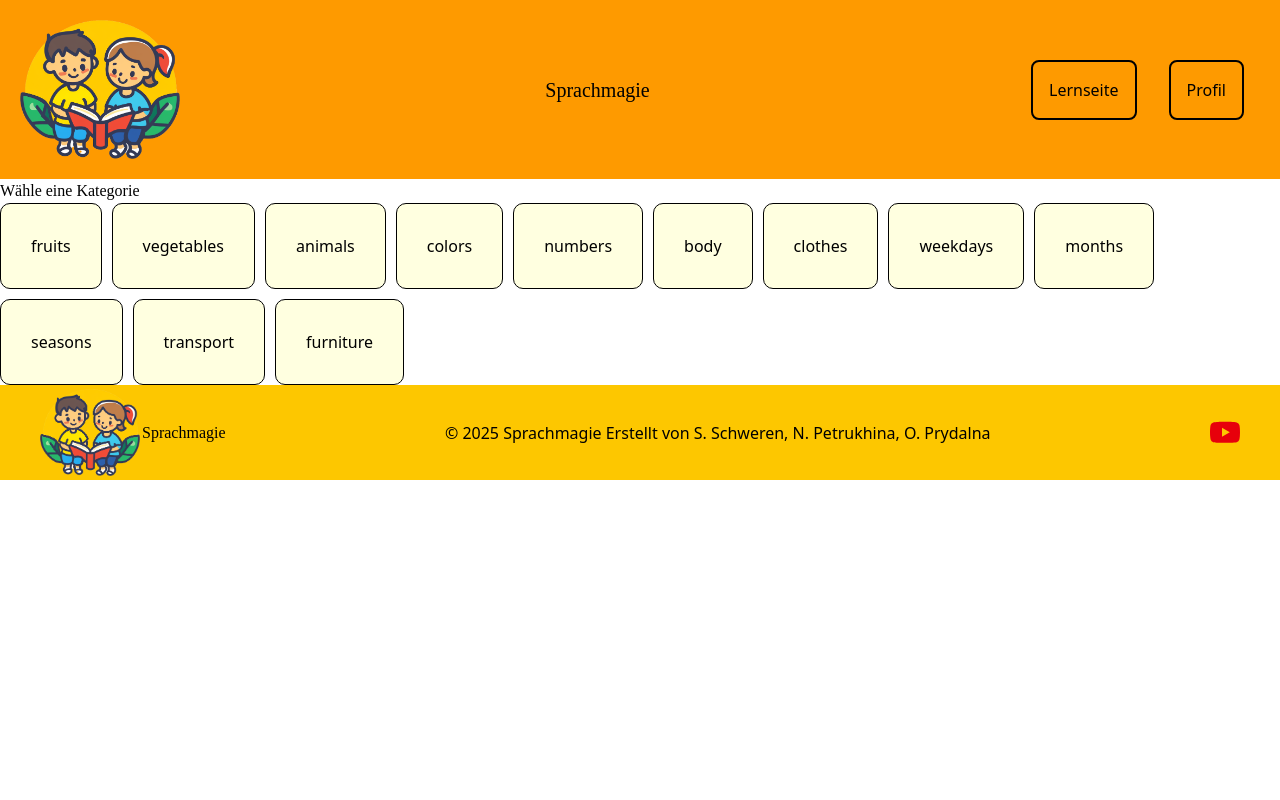
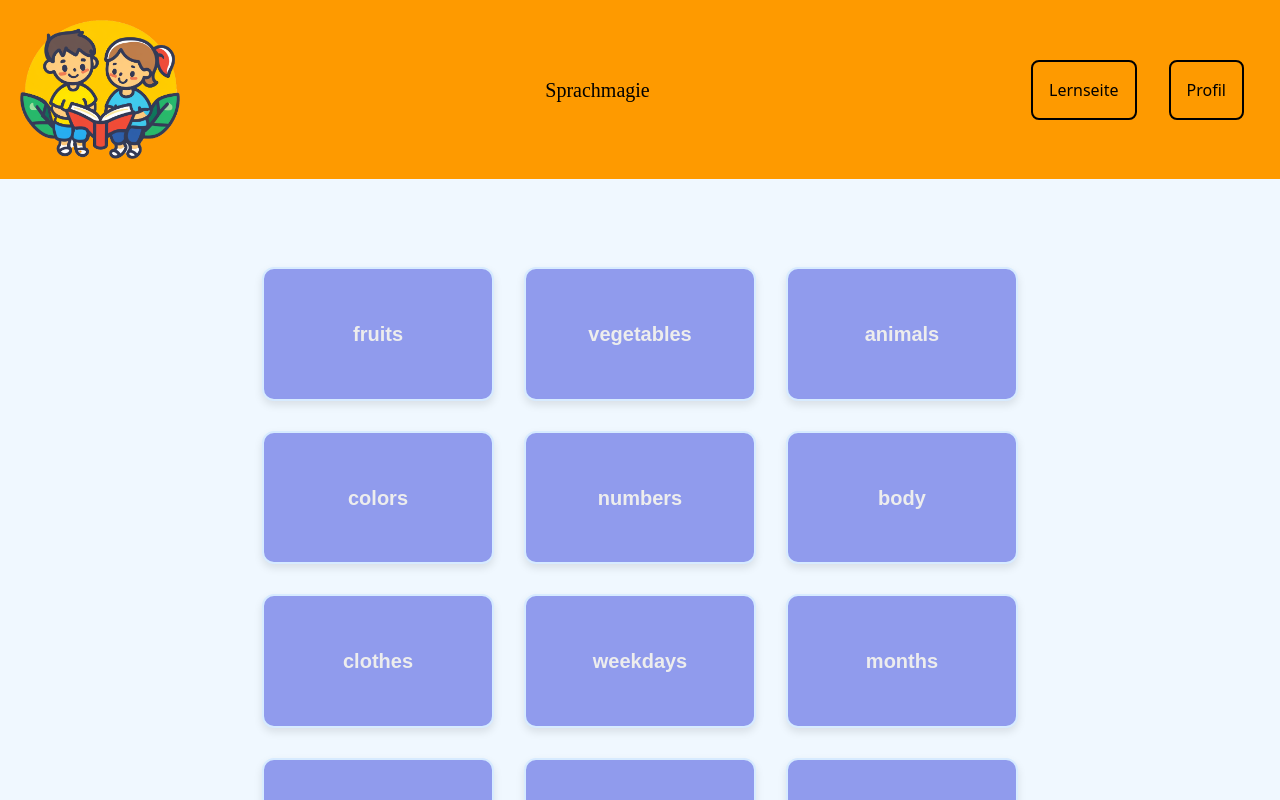
Before and after one commit to nimitaya/sprachmagie, a React (Vite) app: page /quiz in a window 1280 px wide. Shown: the top 800 px of the page. Built offline with nearby package versions, Linux system fonts and the light colour scheme; a web font is replaced by a local one.

Commit message:
Design und auch QuizCards und QuizErgebnisse

```diff
--- a/src/components/Quiz.jsx
+++ b/src/components/Quiz.jsx
@@ -2,11 +2,9 @@ import React, { useState } from "react";
 import { useParams } from "react-router-dom";
 import quizData from "../data/quizData";
 
-console.log("quiiiizzzzzzz");
-
 const Quiz = () => {
-  const { topic } = useParams(); /* Erhalten Thema Namen aus URL */
-  const questions = quizData[topic] || []; /* Nemmen die Frage aus quizData */
+  const { topic } = useParams();
+  const questions = quizData[topic] || [];
 
   const [currentQuestion, setCurrentQuestion] = useState(0);
   const [selectedAnswer, setSelectedAnswer] = useState(null);
@@ -35,32 +33,51 @@ const Quiz = () => {
   };
 
   return (
-    <div>
+    <div
+      className="min-h-screen bg-cover bg-center py-10 flex justify-center items-center"
+      style={{
+        backgroundImage:
+          "url('https://imgcdn.stablediffusionweb.com/2024/5/21/533bf4b9-4725-4b7d-b735-3856ab18236e.jpg')",
+        backgroundBlendMode: "overlay",
+        backgroundColor: "rgba(255, 255, 255, 0.2)",
+      }}
+    >
       {showResults ? (
-        <div>
+        <div className="text-center text-3xl">
           <h2>Quiz beendet!</h2>
-          <p>
+          <p className="mt-4 text-xl">
             Dein Ergebnis: {score} von {questions.length}
           </p>
+          <div className="mt-4 animate-bounce text-4xl text-yellow-400">🌞</div>
         </div>
       ) : (
-        <div>
-          <h2>{questions[currentQuestion].question}</h2>
-          <ul>
+        <div className="text-center max-w-xl w-full p-6 bg-opacity-30 rounded-lg shadow-2xl relative z-10">
+          <h2 className="text-3xl font-bold text-purple-600 mb-6 relative z-10">
+            {questions[currentQuestion].question}
+          </h2>
+          <ul className="space-y-4">
             {questions[currentQuestion].options.map((option, index) => (
               <li
                 key={index}
                 onClick={() => handleAnswerClick(option)}
+                className={`cursor-pointer py-4 px-6 rounded-xl text-center transition-all duration-300 relative z-10 ${
+                  selectedAnswer === option
+                    ? "bg-purple-300"
+                    : "bg-orange-300 hover:bg-orange-400"
+                } transform hover:scale-105`}
                 style={{
-                  cursor: "pointer",
-                  backgroundColor: selectedAnswer === option ? "lightgray" : "",
+                  backgroundColor: selectedAnswer === option ? "#E9D5FF" : "",
                 }}
               >
                 {option}
               </li>
             ))}
           </ul>
-          <button onClick={handleNextQuestion} disabled={!selectedAnswer}>
+          <button
+            onClick={handleNextQuestion}
+            disabled={!selectedAnswer}
+            className="mt-6 py-2 px-8 bg-purple-500 text-white font-bold rounded-xl transition-all duration-300 transform hover:scale-105 active:scale-95 disabled:opacity-50"
+          >
             {currentQuestion + 1 < questions.length
               ? "Nächste Frage"
               : "Ergebnisse anzeigen"}
--- a/src/data/quizData.js
+++ b/src/data/quizData.js
@@ -115,7 +115,46 @@ furniture: [
   { question: "Wie nennt man „Kissen“ auf Englisch?", options: ["Pillow", "Blanket", "Bed", "Sofa"], answer: "Pillow" },
   { question: "Wie nennt man „Teppich“ auf Englisch?", options: ["Carpet", "Curtain", "Sofa", "Desk"], answer: "Carpet" },
   { question: "Wie nennt man „Stuhl“ auf Englisch?", options: ["Couch", "Chair", "Table", "Desk"], answer: "Chair" }
+],
+vegetables: [
+  { question: "Wie nennt man „Karotte“ auf Englisch?", options: ["Carrot", "Potato", "Cucumber", "Onion"], answer: "Carrot" },
+  { question: "Wie nennt man „Kartoffel“ auf Englisch?", options: ["Potato", "Tomato", "Onion", "Carrot"], answer: "Potato" },
+  { question: "Wie nennt man „Zwiebel“ auf Englisch?", options: ["Onion", "Cucumber", "Tomato", "Carrot"], answer: "Onion" },
+  { question: "Wie nennt man „Gurke“ auf Englisch?", options: ["Cucumber", "Lettuce", "Tomato", "Carrot"], answer: "Cucumber" },
+  { question: "Wie nennt man „Tomate“ auf Englisch?", options: ["Tomato", "Onion", "Cucumber", "Carrot"], answer: "Tomato" },
+  { question: "Wie nennt man „Erbse“ auf Englisch?", options: ["Pea", "Bean", "Corn", "Tomato"], answer: "Pea" },
+  { question: "Wie nennt man „Salat“ auf Englisch?", options: ["Lettuce", "Carrot", "Onion", "Tomato"], answer: "Lettuce" },
+  { question: "Wie nennt man „Brokkoli“ auf Englisch?", options: ["Broccoli", "Spinach", "Lettuce", "Carrot"], answer: "Broccoli" },
+  { question: "Wie nennt man „Paprika“ auf Englisch?", options: ["Pepper", "Tomato", "Cucumber", "Carrot"], answer: "Pepper" },
+  { question: "Wie nennt man „Spinat“ auf Englisch?", options: ["Spinach", "Lettuce", "Tomato", "Broccoli"], answer: "Spinach" }
+],
+body: [
+  { question: "Wie nennt man „Kopf“ auf Englisch?", options: ["Head", "Arm", "Leg", "Hand"], answer: "Head" },
+  { question: "Wie nennt man „Hand“ auf Englisch?", options: ["Hand", "Leg", "Arm", "Head"], answer: "Hand" },
+  { question: "Wie nennt man „Arm“ auf Englisch?", options: ["Arm", "Leg", "Head", "Foot"], answer: "Arm" },
+  { question: "Wie nennt man „Bein“ auf Englisch?", options: ["Leg", "Head", "Hand", "Foot"], answer: "Leg" },
+  { question: "Wie nennt man „Fuß“ auf Englisch?", options: ["Foot", "Leg", "Hand", "Head"], answer: "Foot" },
+  { question: "Wie nennt man „Auge“ auf Englisch?", options: ["Eye", "Ear", "Mouth", "Nose"], answer: "Eye" },
+  { question: "Wie nennt man „Ohr“ auf Englisch?", options: ["Ear", "Mouth", "Nose", "Eye"], answer: "Ear" },
+  { question: "Wie nennt man „Nase“ auf Englisch?", options: ["Nose", "Mouth", "Eye", "Ear"], answer: "Nose" },
+  { question: "Wie nennt man „Mund“ auf Englisch?", options: ["Mouth", "Nose", "Ear", "Eye"], answer: "Mouth" },
+  { question: "Wie nennt man „Hals“ auf Englisch?", options: ["Neck", "Head", "Arm", "Leg"], answer: "Neck" }
+],
+clothes: [
+  { question: "Wie nennt man „Hemd“ auf Englisch?", options: ["Shirt", "Pants", "Jacket", "Sweater"], answer: "Shirt" },
+  { question: "Wie nennt man „Hose“ auf Englisch?", options: ["Pants", "Shirt", "Skirt", "Sweater"], answer: "Pants" },
+  { question: "Wie nennt man „Jacke“ auf Englisch?", options: ["Jacket", "Sweater", "Shirt", "T-shirt"], answer: "Jacket" },
+  { question: "Wie nennt man „Rock“ auf Englisch?", options: ["Skirt", "Pants", "Shirt", "Sweater"], answer: "Skirt" },
+  { question: "Wie nennt man „Pullover“ auf Englisch?", options: ["Sweater", "Shirt", "Jacket", "Pants"], answer: "Sweater" },
+  { question: "Wie nennt man „Schuhe“ auf Englisch?", options: ["Shoes", "Socks", "Pants", "Shirt"], answer: "Shoes" },
+  { question: "Wie nennt man „Socken“ auf Englisch?", options: ["Socks", "Shoes", "Pants", "Shirt"], answer: "Socks" },
+  { question: "Wie nennt man „T-Shirt“ auf Englisch?", options: ["T-shirt", "Sweater", "Shirt", "Jacket"], answer: "T-shirt" },
+  { question: "Wie nennt man „Mantel“ auf Englisch?", options: ["Coat", "Sweater", "Shirt", "Pants"], answer: "Coat" },
+  { question: "Wie nennt man „Kleid“ auf Englisch?", options: ["Dress", "Skirt", "Shirt", "Pants"], answer: "Dress" }
 ]
+
+
+
 
 };
 
--- a/src/index.css
+++ b/src/index.css
@@ -5,3 +5,47 @@
 h1 {
   font-family: "Barriecito", cursive;
 }
+
+
+/* index.css */
+.page-container {
+  font-family: Arial, sans-serif;
+  background-color: #f0f8ff;
+  display: flex;
+  justify-content: center;
+  align-items: center;
+  height: 100vh;
+  padding: 10px;
+}
+
+.topics-container {
+  display: flex;
+  flex-wrap: wrap;
+  justify-content: center;
+  gap: 30px;
+  width: 60%;
+  height: 80%;
+}
+
+.topic-card {
+  display: flex;
+  justify-content: center;
+  align-items: center;
+  padding: 20px;
+  border: 2px solid #d7ebff;
+  border-radius: 12px;
+  cursor: pointer;
+  background: #909bed;
+  transition: transform 0.3s ease, box-shadow 0.3s ease;
+  font-size: 20px;
+  font-weight: bold;
+  color: #ededed;
+  box-shadow: 0 4px 8px rgba(0, 0, 0, 0.1);
+  width: calc(33.333% - 20px);
+  box-sizing: border-box;
+}
+
+.topic-card:hover {
+  transform: scale(1.05);
+  box-shadow: 0 6px 15px rgba(184, 44, 44, 0.2);
+}
--- a/src/pages/QuizTopicsPage.jsx
+++ b/src/pages/QuizTopicsPage.jsx
@@ -1,5 +1,6 @@
 import React from "react";
 import { useNavigate } from "react-router-dom";
+import "../index.css";
 
 const topics = [
   "fruits",
@@ -20,20 +21,13 @@ const QuizTopicsPage = () => {
   const navigate = useNavigate();
 
   return (
-    <div>
-      <h1>Wähle eine Kategorie</h1>
-      <div style={{ display: "flex", flexWrap: "wrap", gap: "10px" }}>
+    <div className="page-container">
+      <div className="topics-container">
         {topics.map((topic) => (
           <div
             key={topic}
             onClick={() => navigate(`/quiz/${topic}`)}
-            style={{
-              padding: "30px",
-              border: "1px solid black",
-              borderRadius: "10px",
-              cursor: "pointer",
-              background: "lightyellow",
-            }}
+            className="topic-card"
           >
             {topic}
           </div>
```
